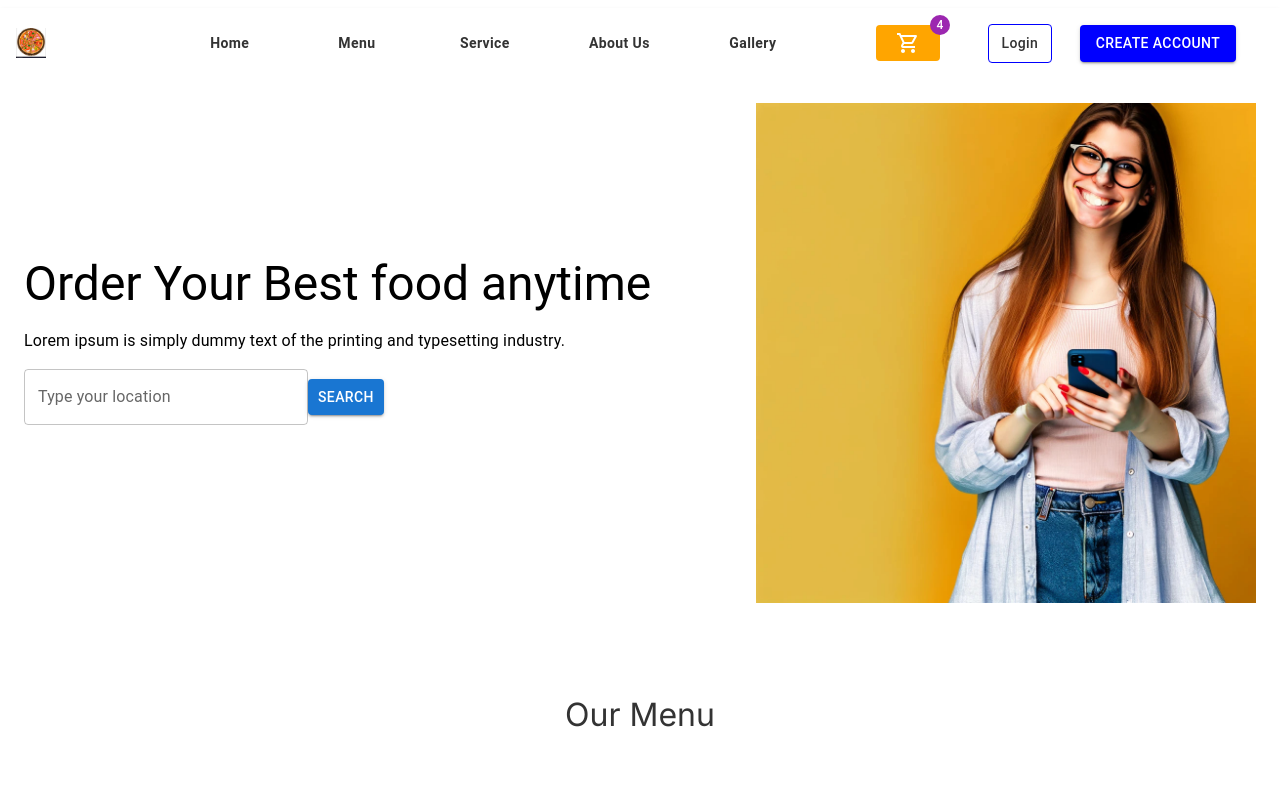
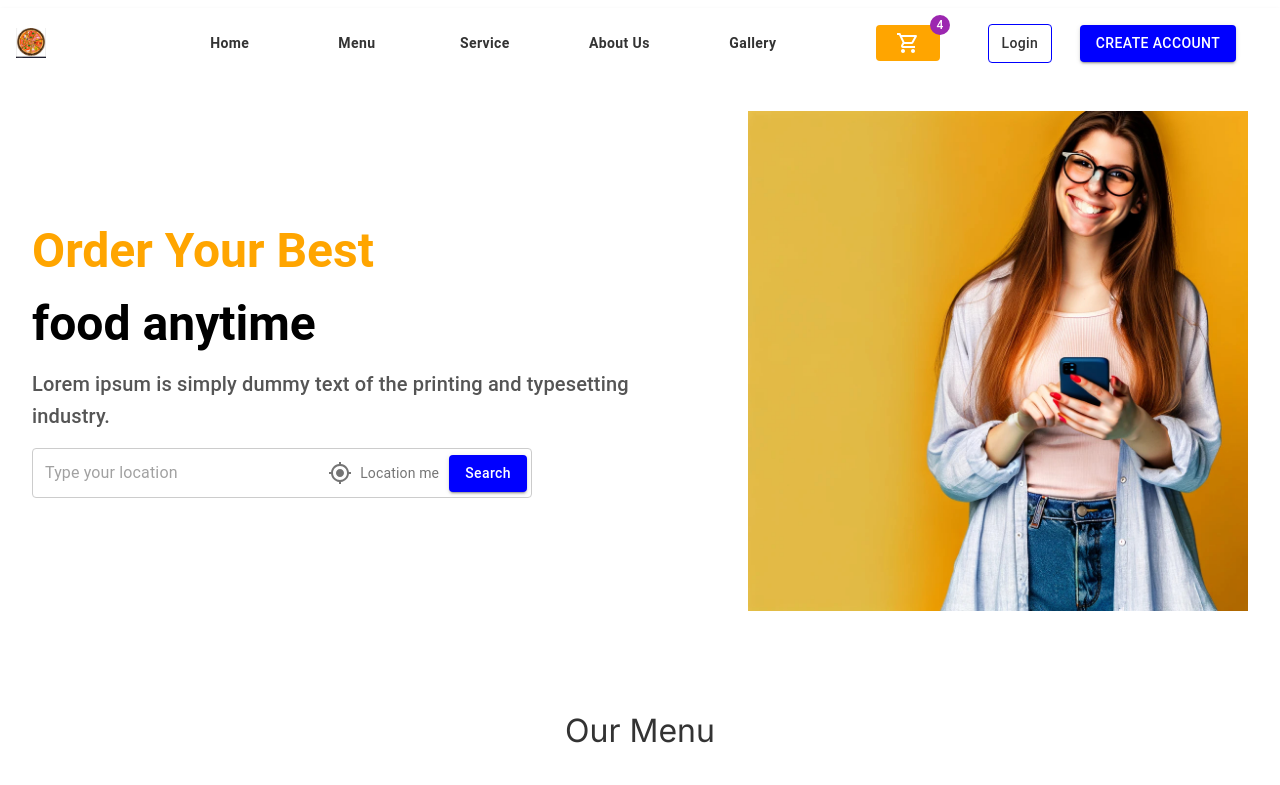
Before and after one commit to CaptainLazarus/nextj_practice, a Next.js app: page / in a window 1280 px wide. Shown: the top 785 px of the page. Built offline with nearby package versions, Linux system fonts and the light colour scheme.

Commit message:
Hero v0.1

```diff
--- a/app/components/Hero.js
+++ b/app/components/Hero.js
@@ -1,59 +1,78 @@
 import * as React from 'react';
 import Box from '@mui/material/Box';
-import Typography from '@mui/material/Typography';
-import TextField from '@mui/material/TextField';
+import InputBase from '@mui/material/InputBase';
+import IconButton from '@mui/material/IconButton';
+import MyLocationIcon from '@mui/icons-material/MyLocation'; // Make sure to import this icon
 import Button from '@mui/material/Button';
+import Typography from '@mui/material/Typography'; // Import Typography for text elements
 import Image from 'next/image';
 
 const Hero = () => {
   return (
-    <Box
-      sx={{
-        display: 'flex',
-        flexDirection: { xs: 'column', md: 'row' },
-        alignItems: 'center',
-        justifyContent: 'space-between',
-        p: 3,
-        backgroundColor: 'background.paper',
-      }}
-    >
+    <section style={{
+      display: 'flex',
+      justifyContent: 'space-between',
+      alignItems: 'center', // Align items vertically
+      padding: '2rem', // Add some padding around the section
+      backgroundColor: '#fff', // A background color can be added here
+    }}>
       <Box
         sx={{
           display: 'flex',
           flexDirection: 'column',
-          alignItems: { xs: 'center', md: 'flex-start' },
-          textAlign: { xs: 'center', md: 'left' },
-          mb: { xs: 5, md: 0 },
+          alignItems: 'flex-start', // Align text to the start
+          justifyContent: 'center',
+          maxWidth: '600px', // Set a max width for the text container
         }}
       >
-        <Typography variant="h3" component="h1" gutterBottom>
-          Order Your Best food anytime
+        <Typography variant="h3" component="h1" gutterBottom sx={{ fontWeight: 'bold', color: 'orange' }}>
+          Order Your Best
         </Typography>
-        <Typography variant="body1" paragraph>
+        <Typography variant="h3" component="h1" gutterBottom sx={{ fontWeight: 'bold', color: 'black' }}>
+          food anytime
+        </Typography>
+        <Typography variant="h6" sx={{ color: '#555', marginBottom: '1rem' }}>
           Lorem ipsum is simply dummy text of the printing and typesetting industry.
         </Typography>
         <Box
           sx={{
             display: 'flex',
             alignItems: 'center',
-            width: '100%',
-            maxWidth: 360,
-            mb: 3,
+            border: '1px solid #ccc',
+            borderRadius: '4px',
+            p: '2px 4px',
+            width: '100%', // Use a static width for the search box
+            maxWidth: '500px', // Set a max width for the search box
           }}
         >
-          <TextField
-            fullWidth
-            label="Type your location"
-            variant="outlined"
+          <InputBase
+            sx={{
+              ml: 1,
+              flex: 1,
+            }}
+            placeholder="Type your location"
+            inputProps={{ 'aria-label': 'type your location' }}
           />
-          <Button variant="contained" style={{ ml: 1 }}>
+          <IconButton sx={{ p: '10px', display: 'flex', alignItems: 'center' }} aria-label="locate me">
+            <MyLocationIcon />
+            <Typography variant="body2" noWrap component="span" sx={{ ml: 1 }}>
+              Location me
+            </Typography>
+          </IconButton>
+          <Button
+            variant="contained"
+            style={{
+              backgroundColor: 'blue',
+              textTransform: 'none', // Prevent uppercase styling
+            }}
+          >
             Search
           </Button>
         </Box>
       </Box>
       <Box
         sx={{
-          maxWidth: 500,
+          maxWidth: '500px',
           width: '100%', // This ensures the image container scales nicely.
           height: 'auto',
         }}
@@ -66,7 +85,7 @@ const Hero = () => {
           layout="responsive"
         />
       </Box>
-    </Box>
+    </section>
   );
 };
 
```
